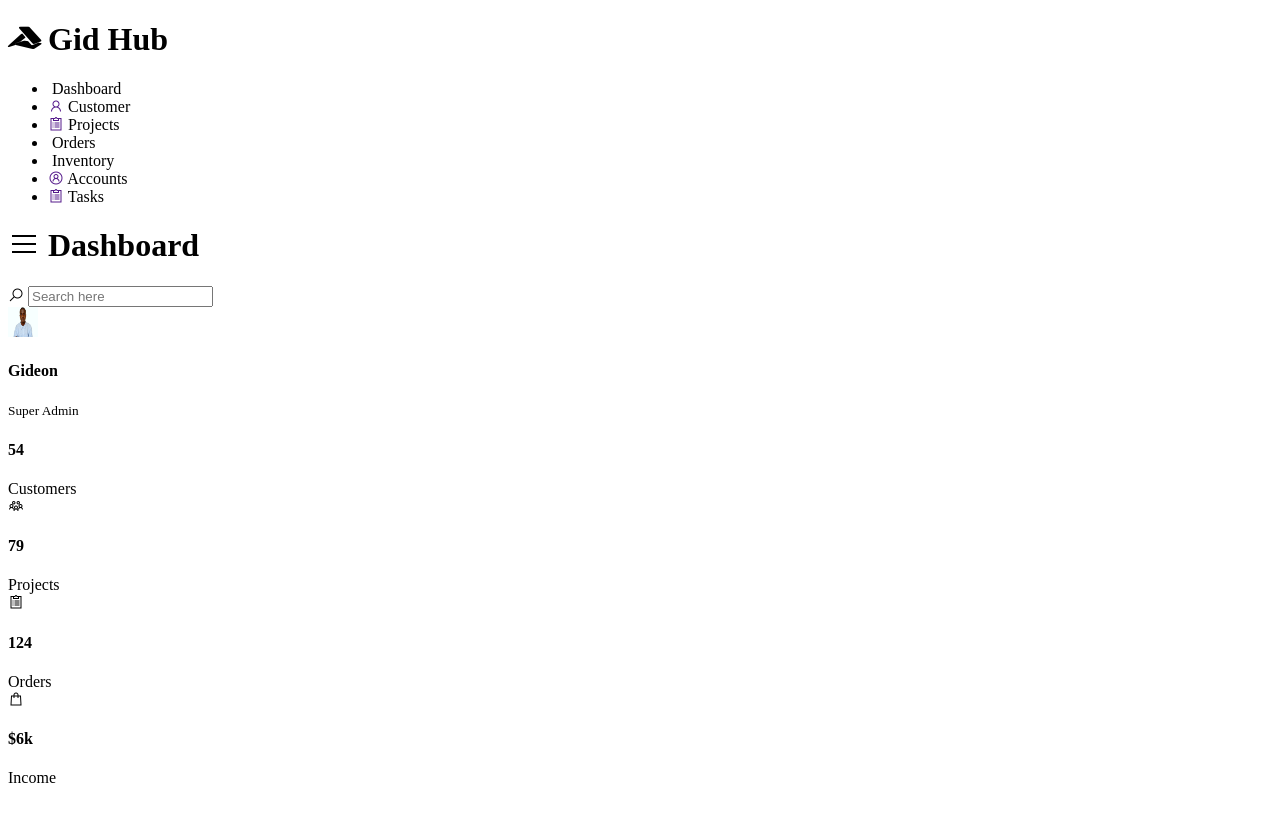
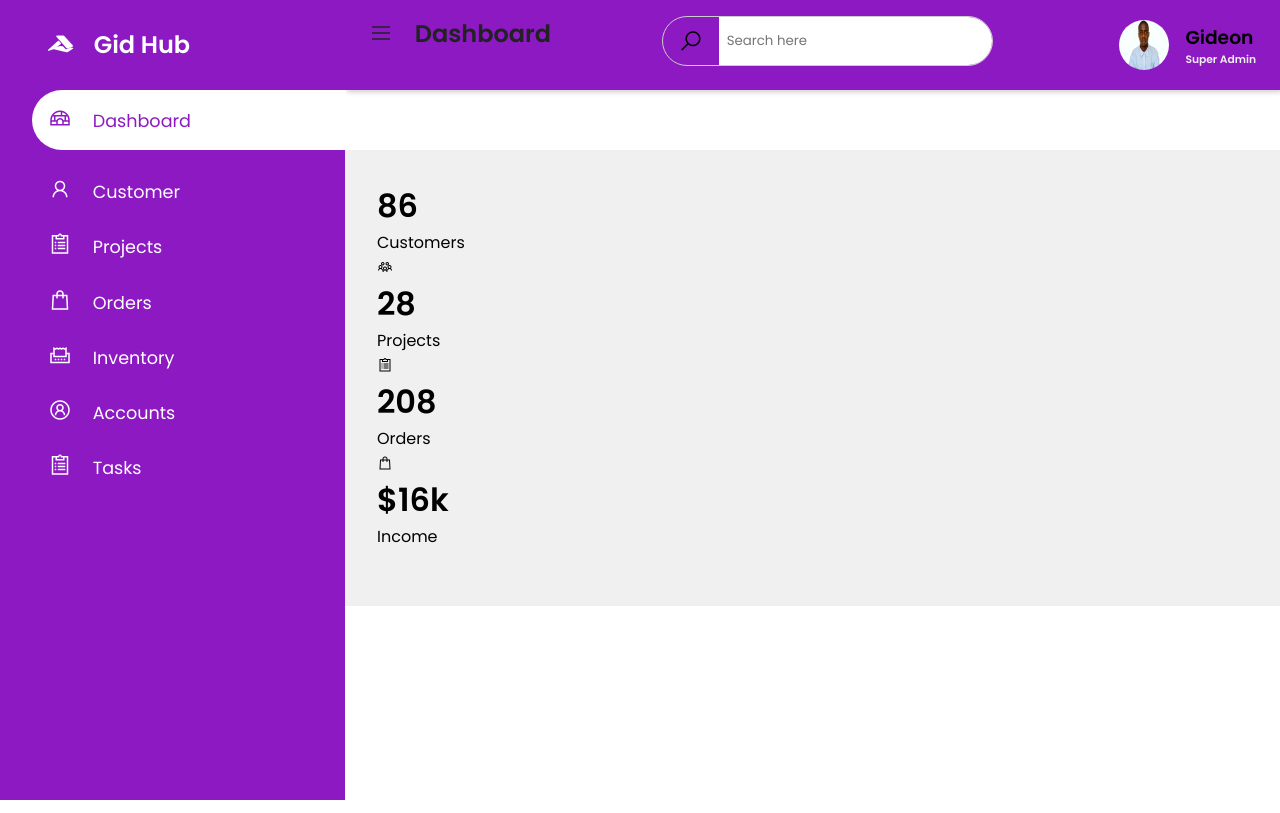
Before and after one commit to giddy22-02/Admin2, a plain HTML site: page index.html in a window 1280 px wide. Drawn offline with nearby package versions, Linux system fonts and the light colour scheme.

Commit message:
header, main and Sidebar styling

```diff
--- a/index.html
+++ b/index.html
@@ -12,69 +12,76 @@
 <body>
     <div class="sidebar">
         <div class="sidebar-brand">
-            <h1><span class="lab la-accusoft "></span> Gid Hub </h1>
+            <h2><span class="lab la-accusoft "></span> Gid Hub </h2>
         </div>
       <div class="sidebar-menu">
           <ul>
               <li>
-                  <a href=""><span class="las la-ingloo"></span></a>
+                  <a href=""class ="active" ><span class="las la-igloo"></span>
                   <span>Dashboard</span>
+                </a>
                   </li>
                   <li>
-                  <a href=""><span class="las la-user"></span></a>
+                  <a href=""><span class="las la-user"></span>
                   <span>Customer</span>
+                   </a>
                 </li>
                 <li>
-                  <a href=""><span class="las la-clipboard-list"></span></a>
+                  <a href=""><span class="las la-clipboard-list"></span>
                   <span>Projects</span>
+                </a>
                 </li>
                 <li>
-                  <a href=""><span class="las la-shipping-bag"></span></a>
+                  <a href=""><span class="las la-shopping-bag"></span>
                   <span>Orders</span>
+                  </a>
                 </li>
                 <li>
-                  <a href=""><span class="las la-receipts"></span></a>
+                  <a href=""><span class="las la-receipt"></span>
                   <span>Inventory</span>
+                </a>
                 </li>
                 <li>
-                  <a href=""><span class="las la-user-circle"></span></a>
+                  <a href=""><span class="las la-user-circle"></span>
                   <span>Accounts</span>
+                </a>
                 </li>
                 </li>
                 <li>
-                  <a href=""><span class="las la-clipboard-list"></span></a>
+                  <a href=""><span class="las la-clipboard-list"></span>
                   <span>Tasks</span>
+                </a>
               </li>
           </ul>
       </div>
     </div>
     <div class="main-content">
         <header>
-            <div class="header-title">
-                <h1>
-                    <label for="">
+
+                <h2>
+                    <label for="nav-toggle">
                         <span class="las la-bars"></span>
                     </label>
                     Dashboard
-                </h1>
+                </h2>
                 <div class="search-wrapper">
                     <span class="las la-search"></span>
                     <input type="search" placeholder="Search here" />
                 </div>
                 <div class="user-wrapper">
-                    <img src="Gideon.jpeg" width="30px" height="30px" alt="Gideon Picture">
+                    <img src="Gideon.jpeg" width="50px" height="50px" alt="Gideon Picture">
                     <div>
-                        <h4>Gideon</h4>
-                        <small>Super Admin</small>
+                        <h3>Gideon</h3>
+                        <h6>Super Admin</h6>
                     </div>
                 </div>
-            </div>
+
         </header>
         <main>
             <div class="cards">
                 <div class="card-single">
                     <div>
-                        <h4>54</h4>
+                        <h1>86</h1>
                         <span>Customers</span>
                     </div>
                     <div>
@@ -83,7 +90,7 @@
                 </div>
                 <div class="card-single">
                     <div>
-                        <h4>79</h4>
+                        <h1>28</h1>
                         <span>Projects</span>
                     </div>
                     <div>
@@ -92,7 +99,7 @@
                 </div>
                 <div class="card-single">
                     <div>
-                        <h4>124</h4>
+                        <h1>208</h1>
                         <span>Orders</span>
                     </div>
                     <div>
@@ -101,7 +108,7 @@
                 </div>
                 <div class="card-single">
                     <div>
-                        <h4>$6k</h4>
+                        <h1>$16k</h1>
                         <span>Income</span>
                     </div>
                     <div>
--- a/style.css
+++ b/style.css
@@ -1,7 +1,119 @@
 @import url('https://fonts.googleapis.com/css2?family=Poppins:wght@300;400;500;600&display=swap');
 :root{
-    --main-color:#DD2F6E;
+    --main-color:#8c19c2;
     --color-dark:#1D2231;
     --text-grey:#8390A2;
 
 }
+*{
+    padding: 0;
+    margin: 0;
+    box-sizing: border-box;
+    list-style-type: none;
+    text-decoration: none;
+    font-family: 'Poppins',sans-serif;
+
+}
+.sidebar{
+    width: 345px;
+    position: fixed;
+    left: 0;
+    top: 0;
+    height: 100%;
+    background: var(--main-color);
+    z-index: 100;
+}
+.sidebar-brand{
+    height: 90px;
+    padding: 1rem 0rem 1rem 2rem;
+    color: #fff;
+}
+.sidebar-brand span{
+    display: inline-block;
+    padding: 1rem;
+}
+.sidebar-menu li{
+    width: 100%;
+    margin-bottom: 1.7rem;
+    padding-left:2rem;
+}
+.sidebar-menu a{
+    padding-left: 1rem;
+    display: block;
+    color: #fff;
+    font-size: 1.1rem;
+}
+.sidebar-menu a.active{
+    background: #fff;
+    padding-top: 1rem;
+    padding-bottom: 1rem;
+    color: var(--main-color);
+    border-radius: 30px 0px 0px 30px;
+}
+.sidebar-menu a span:first-child{
+    font-size: 1.5rem;
+    padding-right: 1rem;
+}
+.main-content {
+    margin-left: 345px;
+}
+header{
+   background: #8c19c2;
+   display: flex;
+   justify-content: space-between;
+   padding: 1rem 1.5rem;
+   box-shadow: 2px 2px 5px rgba(0, 0,0, 0.2);
+   height: 90px;
+   left: 345px;
+   top: 0;
+   z-index: 100;
+   height: 90px;
+}
+header h2{
+    color: #222;
+}
+header h6{
+    color: #f0f0f0;
+}
+header label span {
+    font: size 1.7rem;
+    padding-right: 1rem;
+}
+.search-wrapper{
+    border: 1px solid #ccc;
+    border-radius: 30px;
+    height: 50px;
+    align-items: center;
+    display: flex;
+    overflow-x:hidden;
+}
+.search-wrapper span{
+    display: inline-block;
+    padding: 0rem 1rem;
+    font-size: 1.5rem;
+}
+.search-wrapper input{
+    height: 100%;
+    padding: 0.5rem;
+    border: none;
+    outline: none;
+
+}
+.user-wrapper{
+    display: flex;
+    align-items: center;
+}
+.user-wrapper img{
+    border-radius: 50%;
+    margin: 1rem;
+}
+.user-wrapper small{
+    display: inline-block;
+    color: var(--text-grey);
+}
+main{
+    margin-top: 60px;
+    padding: 2rem;
+    background: #f0f0f0;
+    min-height: calc(100vh-90px);
+}
```
